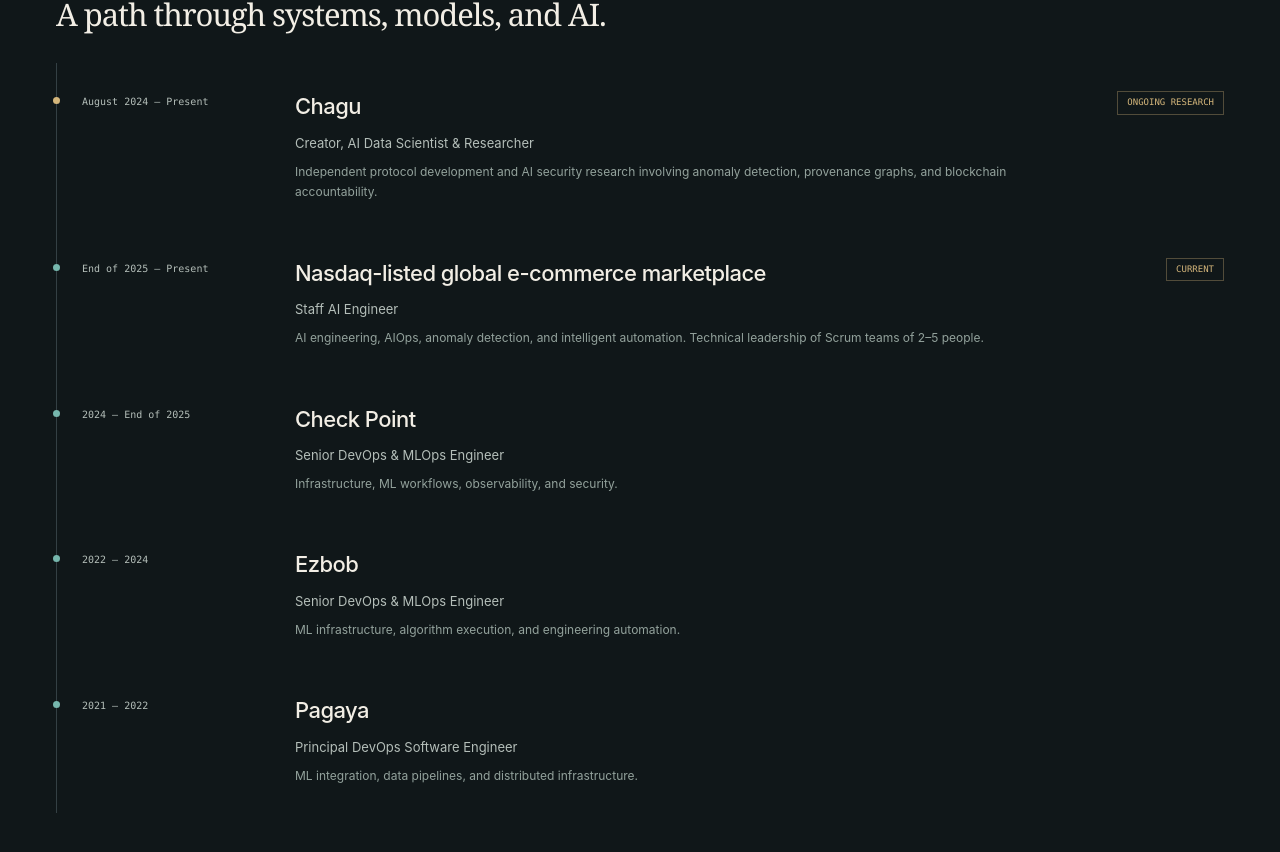
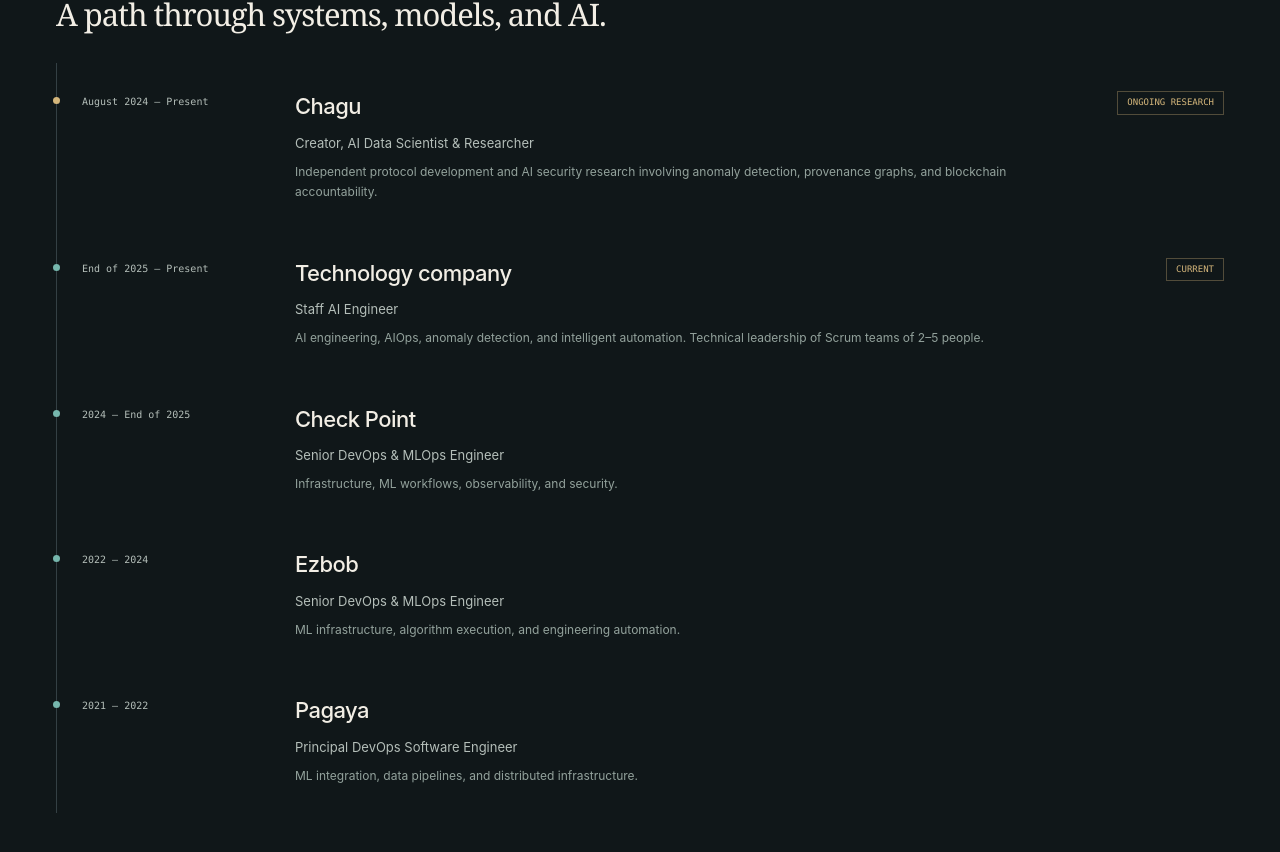
Before and after one commit to taimax13/taimax13.github.io, a Jekyll site: the page built from index.html, in a window 1280 px wide and 900 px high, scrolled down 3886 px. Shown: the top 852 px of the window. Built offline with Jekyll 4.4.1, drawn with Linux system fonts in a browser that asks for light colours.

Commit message:
Use neutral employer label

```diff
--- a/_data/cv-short.json
+++ b/_data/cv-short.json
@@ -20,7 +20,7 @@
     },
     {
       "kind": "subheading",
-      "text": "Nasdaq-listed global e-commerce marketplace"
+      "text": "Technology company"
     },
     {
       "kind": "metadata",
--- a/_data/cv.json
+++ b/_data/cv.json
@@ -142,7 +142,7 @@
     },
     {
       "kind": "subheading",
-      "text": "Nasdaq-listed global e-commerce marketplace"
+      "text": "Technology company"
     },
     {
       "kind": "metadata",
--- a/_data/data.yml
+++ b/_data/data.yml
@@ -62,7 +62,7 @@
     details: Independent protocol development and AI security research involving anomaly detection, provenance graphs, and blockchain accountability.
   - role: Staff AI Engineer
     time: End of 2025 – Present
-    company: Nasdaq-listed global e-commerce marketplace
+    company: Technology company
     details: |
       - Led engineering and architecture for AI incident-response and deployment automation, providing technical direction to Scrum teams of 2–5 people.
       - Built incident-response agents connecting alerts, metrics, logs, and runbooks to investigation and controlled remediation on GCP Cloud Run and Vertex AI.
--- a/index.html
+++ b/index.html
@@ -69,7 +69,7 @@
         <div class="timeline-heading"><p class="eyebrow">Selected research & engineering experience</p><h3 id="timeline-title">A path through systems, models, and AI.</h3></div>
         <ol>
           <li><span class="timeline-date">August 2024 — Present</span><div><h4>Chagu</h4><p>Creator, AI Data Scientist &amp; Researcher</p><p class="timeline-detail">Independent protocol development and AI security research involving anomaly detection, provenance graphs, and blockchain accountability.</p></div><span class="timeline-status">Ongoing research</span></li>
-          <li><span class="timeline-date">End of 2025 — Present</span><div><h4>Nasdaq-listed global e-commerce marketplace</h4><p>Staff AI Engineer</p><p class="timeline-detail">AI engineering, AIOps, anomaly detection, and intelligent automation. Technical leadership of Scrum teams of 2–5 people.</p></div><span class="timeline-status">Current</span></li>
+          <li><span class="timeline-date">End of 2025 — Present</span><div><h4>Technology company</h4><p>Staff AI Engineer</p><p class="timeline-detail">AI engineering, AIOps, anomaly detection, and intelligent automation. Technical leadership of Scrum teams of 2–5 people.</p></div><span class="timeline-status">Current</span></li>
           <li><span class="timeline-date">2024 — End of 2025</span><div><h4>Check Point</h4><p>Senior DevOps & MLOps Engineer</p><p class="timeline-detail">Infrastructure, ML workflows, observability, and security.</p></div></li>
           <li><span class="timeline-date">2022 — 2024</span><div><h4>Ezbob</h4><p>Senior DevOps & MLOps Engineer</p><p class="timeline-detail">ML infrastructure, algorithm execution, and engineering automation.</p></div></li>
           <li><span class="timeline-date">2021 — 2022</span><div><h4>Pagaya</h4><p>Principal DevOps Software Engineer</p><p class="timeline-detail">ML integration, data pipelines, and distributed infrastructure.</p></div></li>
--- a/scripts/validate_site.py
+++ b/scripts/validate_site.py
@@ -79,7 +79,7 @@
             references += 1
     home = (root / 'index.html').read_text()
     for required in ['Creator, AI Data Scientist &amp; Researcher', 'August 2024',
-                     'Nasdaq-listed global e-commerce marketplace', 'Staff AI Engineer', 'End of 2025 — Present',
+                     'Technology company', 'Staff AI Engineer', 'End of 2025 — Present',
                      '2024 — End of 2025', '2022 — 2024', '2021 — 2022',
                      'PhD Researcher, Computer Science', 'Registered researcher',
                      'Advanced Data Science', 'Y-Data', 'Big Data Engineering',
```
Also changed, not shown: 2 other files.
